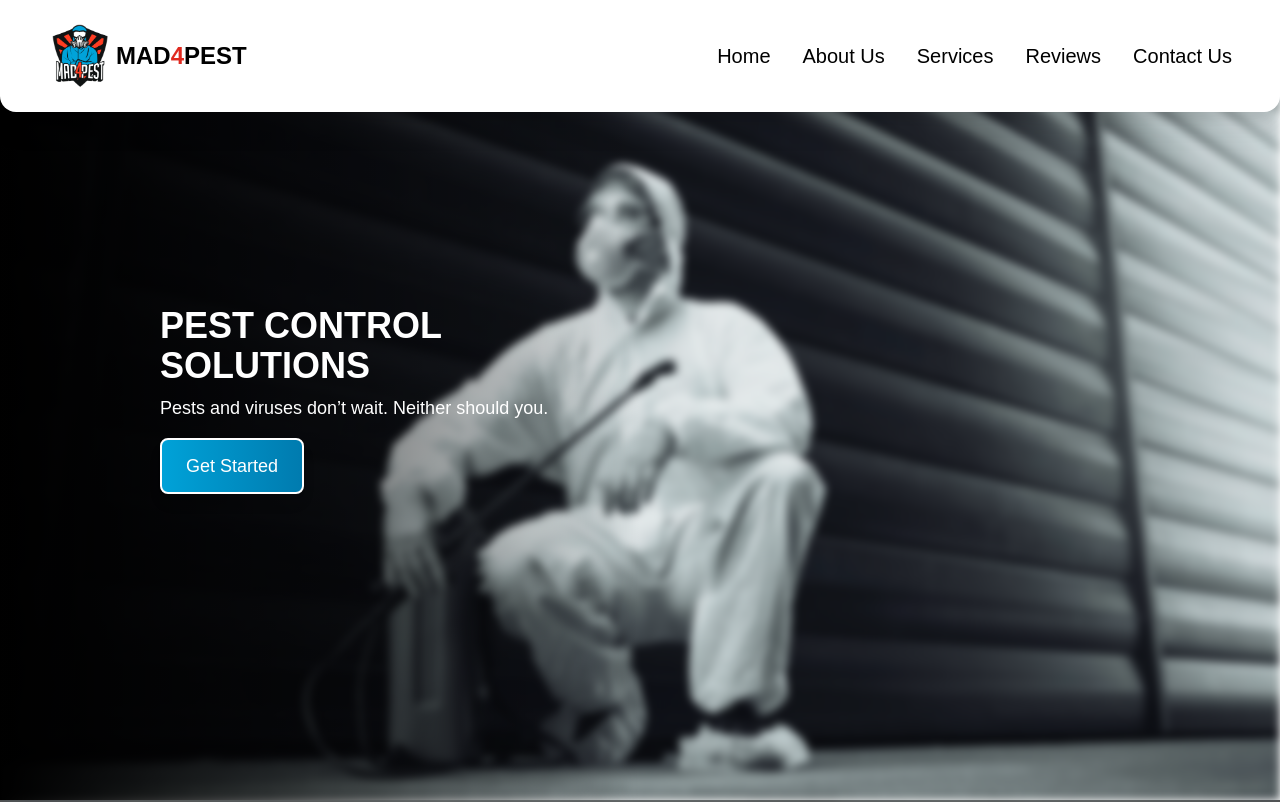
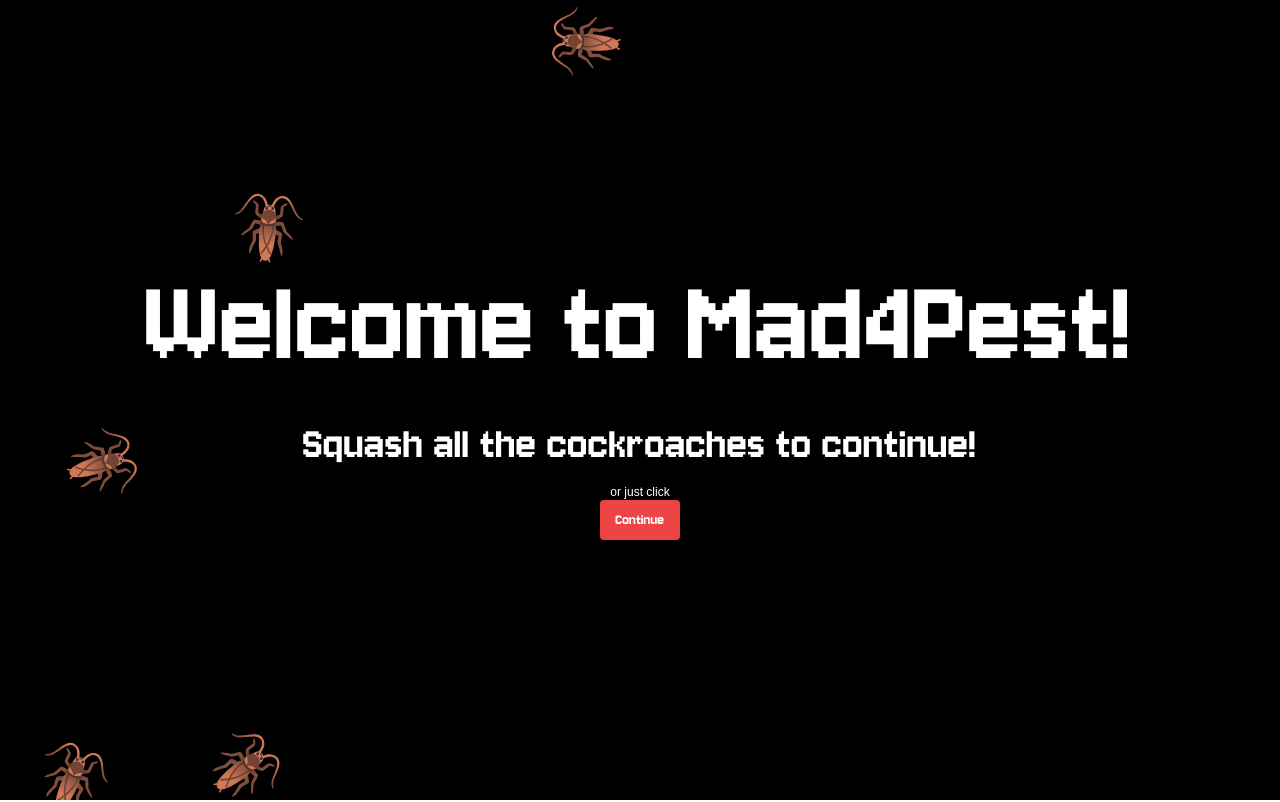
Before and after one commit to olliviermorales/mad_4_pest, a Next.js app: page / in a window 1280 px wide. Shown: the top 802 px of the page. Built offline with nearby package versions, Linux system fonts and the light colour scheme; a web font is replaced by a local one.

Commit message:
Add true to splash screen

```diff
--- a/app/page.tsx
+++ b/app/page.tsx
@@ -8,7 +8,7 @@ import AboutUs from "./_components/AboutUs";
 import Services from "./_components/Services";
 
 const RootPage = () => {
-  const [showSplashScreen, setShowSplashScreen] = useState(false);
+  const [showSplashScreen, setShowSplashScreen] = useState(true);
 
   const handleContinue = () => {
     setShowSplashScreen(false);
```
